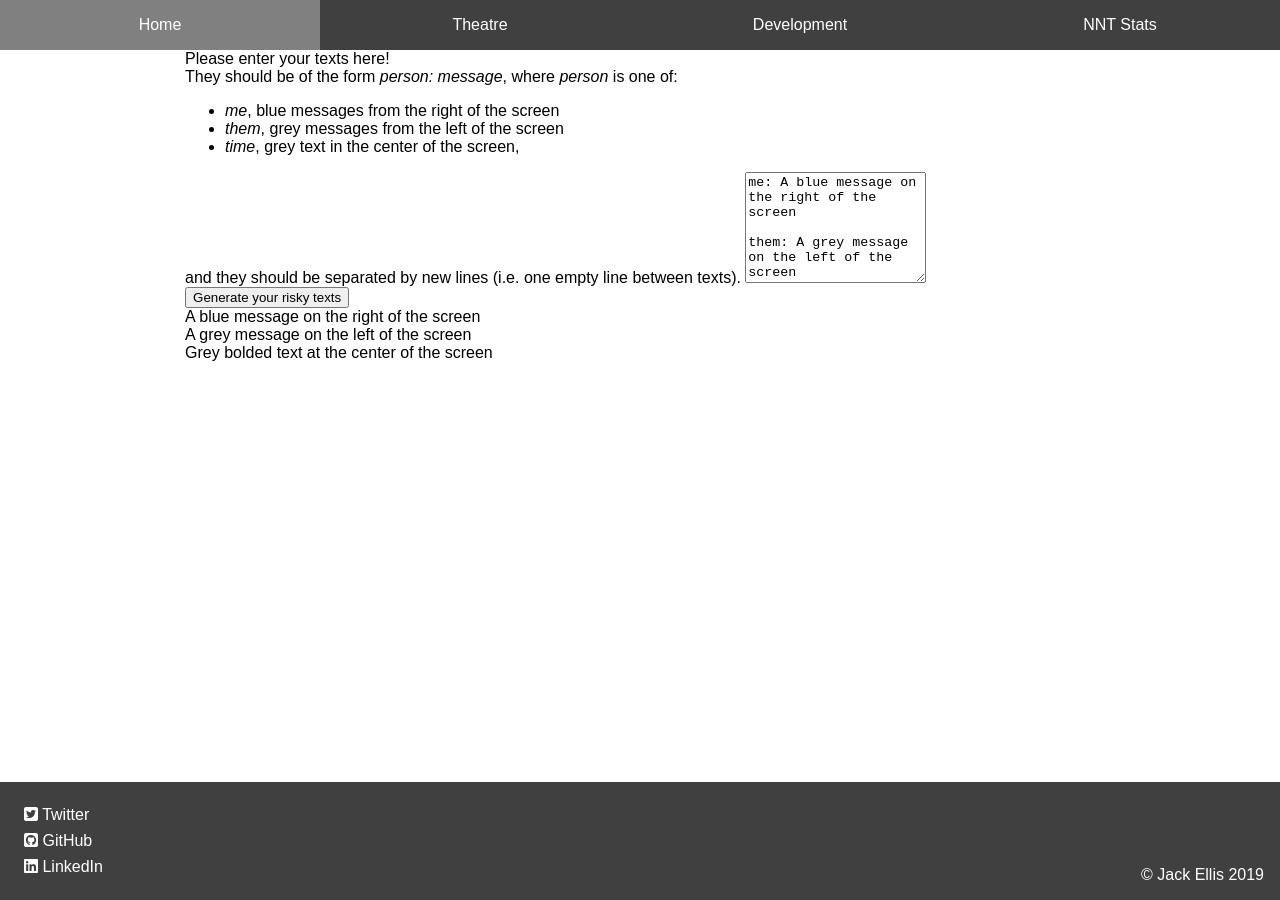
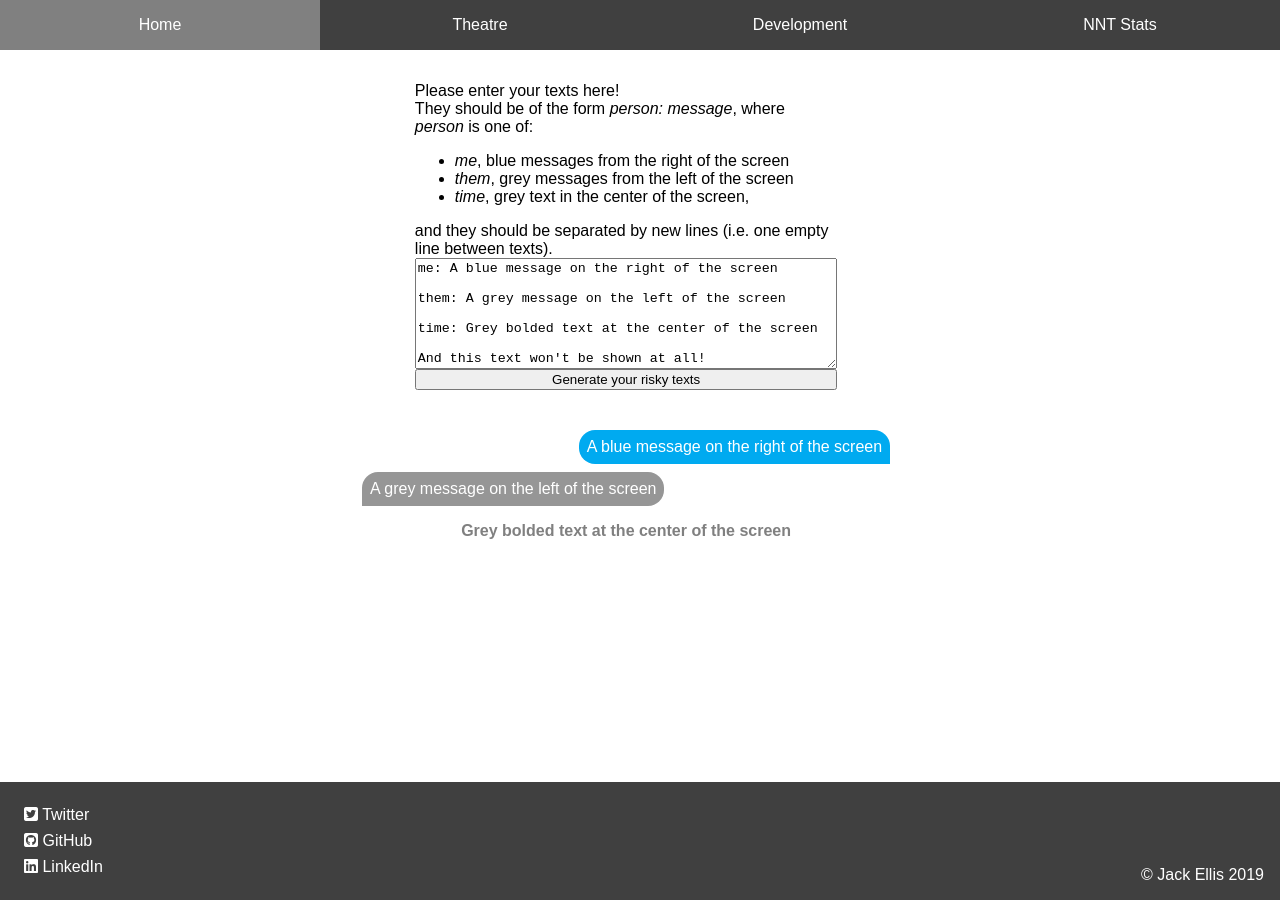
Before and after one commit to GingertronMk1/gingertronmk1.github.io, a Jekyll site: the page built from text_gen.html, in a window 1280 px wide. Built offline with Jekyll 4.4.1, drawn with Linux system fonts in a browser that asks for light colours; nearby versions of some CDN libraries.

Commit message:
Added texts to a global stylesheet

```diff
--- a/_sass/collate.scss
+++ b/_sass/collate.scss
@@ -5,3 +5,4 @@
 @import "footer";
 @import "components/hero";
 @import "components/left-right";
+@import "texts";
```
